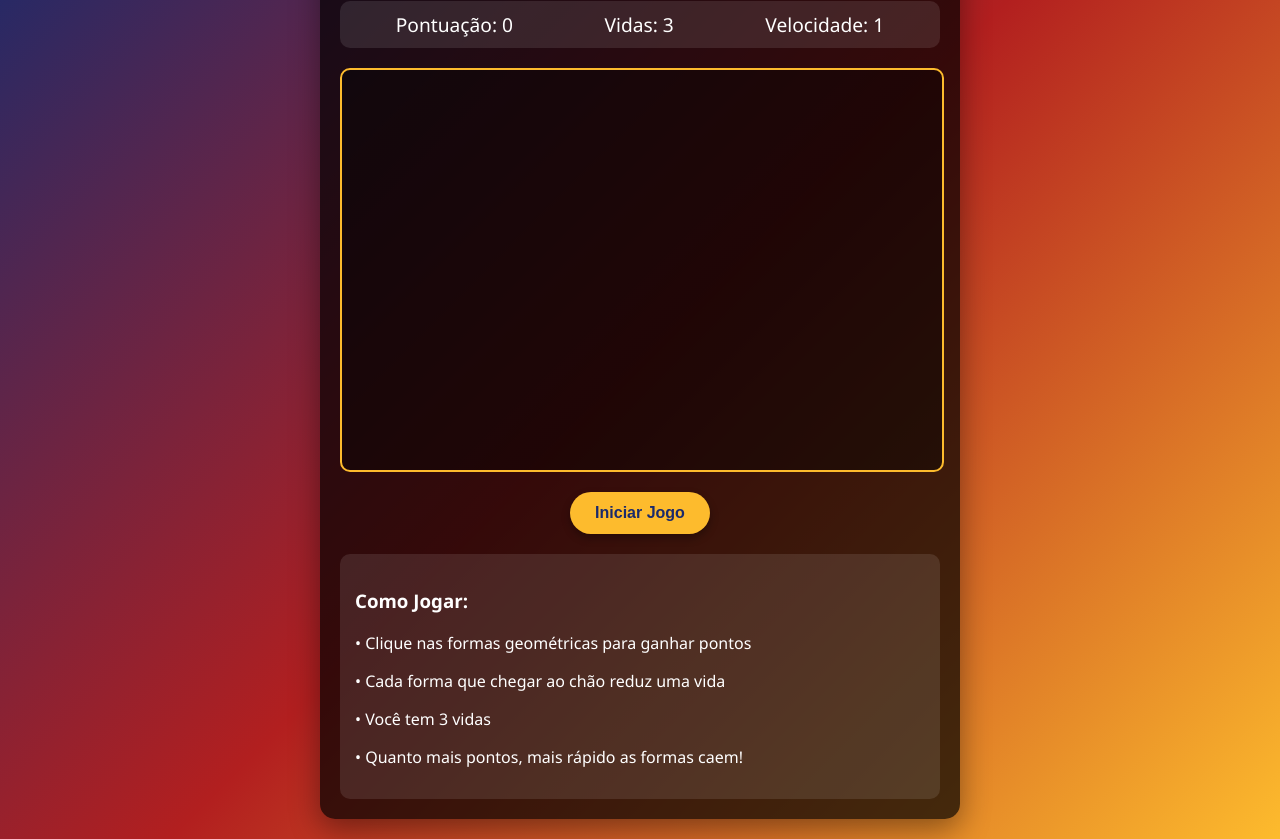
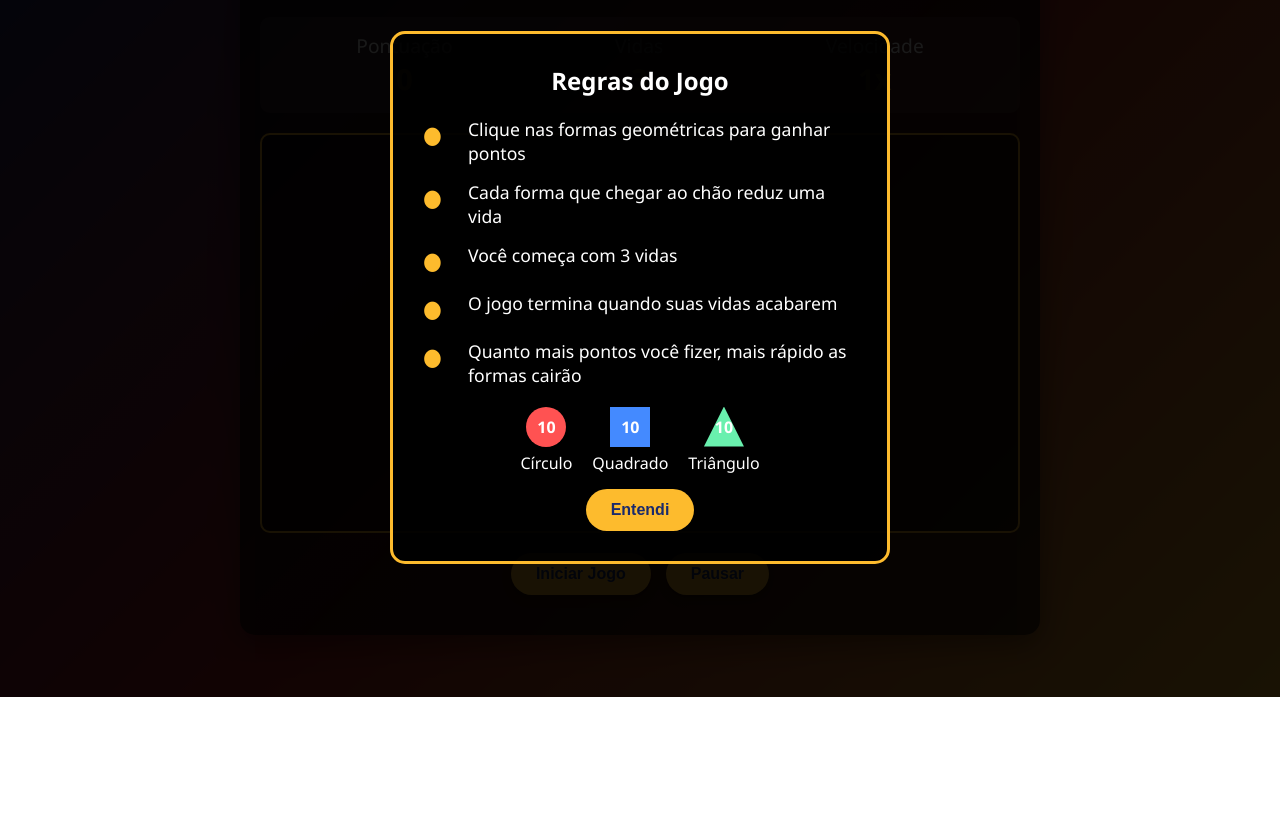
Before and after one commit to HenriqueRDCruz/fruit-ninja-da-shopee, a plain HTML site: page index.html in a window 1280 px wide. Shown: the part 103-942 px from the top of the page. After the commit the page ends 800 px from the top, so only its background shows below. Drawn offline with Linux system fonts and the light colour scheme.

Commit message:
Version 1.1

```diff
--- a/css/styles.css
+++ b/css/styles.css
@@ -1,3 +1,9 @@
+* {
+    margin: 0;
+    padding: 0;
+    box-sizing: border-box;
+}
+
 body {
     font-family: 'Segoe UI', Tahoma, Geneva, Verdana, sans-serif;
     background: linear-gradient(135deg, #1a2a6c, #b21f1f, #fdbb2d);
@@ -8,6 +14,7 @@ body {
     align-items: center;
     min-height: 100vh;
     color: white;
+    overflow-x: hidden;
 }
 
 .container {
@@ -16,14 +23,24 @@ body {
     padding: 20px;
     box-shadow: 0 10px 30px rgba(0, 0, 0, 0.4);
     text-align: center;
-    max-width: 600px;
+    max-width: 800px;
     width: 90%;
+}
+
+header {
+    display: flex;
+    justify-content: space-between;
+    align-items: center;
+    margin-bottom: 20px;
+    padding-bottom: 10px;
+    border-bottom: 2px solid #fdbb2d;
 }
 
 h1 {
     margin-top: 0;
     text-shadow: 2px 2px 4px rgba(0, 0, 0, 0.5);
     color: #fdbb2d;
+    font-size: 2.2rem;
 }
 
 .game-info {
@@ -32,8 +49,20 @@ h1 {
     margin-bottom: 20px;
     font-size: 1.2rem;
     background-color: rgba(255, 255, 255, 0.1);
-    padding: 10px;
+    padding: 15px;
     border-radius: 10px;
+}
+
+.info-item {
+    display: flex;
+    flex-direction: column;
+    align-items: center;
+}
+
+.info-value {
+    font-size: 1.8rem;
+    font-weight: bold;
+    color: #fdbb2d;
 }
 
 #game-container {
@@ -51,6 +80,11 @@ h1 {
     position: absolute;
     cursor: pointer;
     transition: transform 0.1s;
+    display: flex;
+    justify-content: center;
+    align-items: center;
+    font-weight: bold;
+    color: rgba(0, 0, 0, 0.7);
 }
 
 .shape:hover {
@@ -62,15 +96,14 @@ h1 {
 }
 
 .triangle {
-    width: 0;
-    height: 0;
-    background-color: transparent !important;
-    border-left: 25px solid transparent;
-    border-right: 25px solid transparent;
+    clip-path: polygon(50% 0%, 0% 100%, 100% 100%);
 }
 
 .controls {
     margin: 20px 0;
+    display: flex;
+    justify-content: center;
+    gap: 15px;
 }
 
 button {
@@ -110,7 +143,7 @@ button:active {
     left: 0;
     width: 100%;
     height: 100%;
-    background-color: rgba(0, 0, 0, 0.8);
+    background-color: rgba(0, 0, 0, 0.9);
     display: flex;
     flex-direction: column;
     justify-content: center;
@@ -118,3 +151,93 @@ button:active {
     z-index: 100;
     display: none;
 }
+
+.rules-modal {
+    position: fixed;
+    top: 0;
+    left: 0;
+    width: 100%;
+    height: 100%;
+    background-color: rgba(0, 0, 0, 0.9);
+    display: flex;
+    justify-content: center;
+    align-items: center;
+    z-index: 1000;
+}
+
+.rules-content {
+    background-color: rgba(0, 0, 0, 0.9);
+    border: 3px solid #fdbb2d;
+    border-radius: 15px;
+    padding: 30px;
+    max-width: 500px;
+    width: 90%;
+    text-align: center;
+}
+
+.rules-list {
+    text-align: left;
+    margin: 20px 0;
+}
+
+.rule-item {
+    display: flex;
+    margin-bottom: 15px;
+    align-items: flex-start;
+}
+
+.rule-icon {
+    font-size: 24px;
+    margin-right: 15px;
+    min-width: 30px;
+    color: #fdbb2d;
+}
+
+.rule-text {
+    flex: 1;
+    text-align: left;
+    font-size: 1.1rem;
+}
+
+.heart {
+    color: #ff5252;
+    margin: 0 2px;
+}
+
+.shape-preview {
+    display: flex;
+    justify-content: center;
+    gap: 20px;
+    margin: 15px 0;
+}
+
+.preview-item {
+    display: flex;
+    flex-direction: column;
+    align-items: center;
+}
+
+.preview-shape {
+    width: 40px;
+    height: 40px;
+    margin-bottom: 5px;
+    display: flex;
+    justify-content: center;
+    align-items: center;
+    font-weight: bold;
+}
+
+@media (max-width: 600px) {
+    h1 {
+        font-size: 1.8rem;
+    }
+
+    .game-info {
+        flex-direction: column;
+        gap: 10px;
+    }
+
+    .controls {
+        flex-direction: column;
+    }
+}
--- a/index.html
+++ b/index.html
@@ -10,12 +10,24 @@
 
 <body>
     <div class="container">
-        <h1>Jogo de Formas Geométricas</h1>
+        <header>
+            <h1>Formas Geométricas</h1>
+            <button id="rules-button">Regras</button>
+        </header>
 
         <div class="game-info">
-            <div>Pontuação: <span id="score">0</span></div>
-            <div>Vidas: <span id="lives">3</span></div>
-            <div>Velocidade: <span id="speed">1</span></div>
+            <div class="info-item">
+                <div>Pontuação</div>
+                <div class="info-value" id="score">0</div>
+            </div>
+            <div class="info-item">
+                <div>Vidas</div>
+                <div class="info-value" id="lives">3</div>
+            </div>
+            <div class="info-item">
+                <div>Velocidade</div>
+                <div class="info-value" id="speed">1x</div>
+            </div>
         </div>
 
         <div id="game-container">
@@ -28,14 +40,58 @@
 
         <div class="controls">
             <button id="start-button">Iniciar Jogo</button>
+            <button id="pause-button" disabled>Pausar</button>
         </div>
 
-        <div class="instructions">
-            <h3>Como Jogar:</h3>
-            <p>• Clique nas formas geométricas para ganhar pontos</p>
-            <p>• Cada forma que chegar ao chão reduz uma vida</p>
-            <p>• Você tem 3 vidas</p>
-            <p>• Quanto mais pontos, mais rápido as formas caem!</p>
+    </div>
+
+    <div class="rules-modal" id="rules-modal">
+        <div class="rules-content">
+            <h2>Regras do Jogo</h2>
+
+            <div class="rules-list">
+                <div class="rule-item">
+                    <div class="rule-icon">●</div>
+                    <div class="rule-text">Clique nas formas geométricas para ganhar pontos</div>
+                </div>
+
+                <div class="rule-item">
+                    <div class="rule-icon">●</div>
+                    <div class="rule-text">Cada forma que chegar ao chão reduz uma vida</div>
+                </div>
+
+                <div class="rule-item">
+                    <div class="rule-icon">●</div>
+                    <div class="rule-text">Você começa com 3 vidas</div>
+                </div>
+
+                <div class="rule-item">
+                    <div class="rule-icon">●</div>
+                    <div class="rule-text">O jogo termina quando suas vidas acabarem</div>
+                </div>
+
+                <div class="rule-item">
+                    <div class="rule-icon">●</div>
+                    <div class="rule-text">Quanto mais pontos você fizer, mais rápido as formas cairão</div>
+                </div>
+            </div>
+
+            <div class="shape-preview">
+                <div class="preview-item">
+                    <div class="preview-shape circle" style="background-color: #FF5252;">10</div>
+                    <div>Círculo</div>
+                </div>
+                <div class="preview-item">
+                    <div class="preview-shape" style="background-color: #448AFF;">10</div>
+                    <div>Quadrado</div>
+                </div>
+                <div class="preview-item">
+                    <div class="preview-shape triangle" style="background-color: #69F0AE;">10</div>
+                    <div>Triângulo</div>
+                </div>
+            </div>
+
+            <button id="close-rules">Entendi</button>
         </div>
     </div>
 
--- a/js/main.js
+++ b/js/main.js
@@ -5,9 +5,13 @@ document.addEventListener('DOMContentLoaded', function () {
     const livesElement = document.getElementById('lives');
     const speedElement = document.getElementById('speed');
     const startButton = document.getElementById('start-button');
+    const pauseButton = document.getElementById('pause-button');
     const gameOverScreen = document.getElementById('game-over');
     const finalScoreElement = document.getElementById('final-score');
     const restartButton = document.getElementById('restart-button');
+    const rulesButton = document.getElementById('rules-button');
+    const rulesModal = document.getElementById('rules-modal');
+    const closeRulesButton = document.getElementById('close-rules');
 
     // Variáveis do jogo
     let score = 0;
@@ -16,6 +20,7 @@ document.addEventListener('DOMContentLoaded', function () {
     let gameInterval;
     let shapeInterval;
     let isGameRunning = false;
+    let isPaused = false;
     let shapes = [];
 
     // Cores para as formas
@@ -24,6 +29,9 @@ document.addEventListener('DOMContentLoaded', function () {
     // Iniciar o jogo
     startButton.addEventListener('click', startGame);
     restartButton.addEventListener('click', startGame);
+    pauseButton.addEventListener('click', togglePause);
+    rulesButton.addEventListener('click', showRules);
+    closeRulesButton.addEventListener('click', hideRules);
 
     function startGame() {
         // Reiniciar variáveis
@@ -31,12 +39,15 @@ document.addEventListener('DOMContentLoaded', function () {
         lives = 3;
         speed = 1;
         shapes = [];
+        isPaused = false;
 
         // Atualizar UI
         scoreElement.textContent = score;
         livesElement.textContent = lives;
-        speedElement.textContent = speed;
+        speedElement.textContent = speed + 'x';
         gameOverScreen.style.display = 'none';
+        pauseButton.textContent = 'Pausar';
+        pauseButton.disabled = false;
 
         // Limpar o container do jogo
         gameContainer.innerHTML = '';
@@ -47,14 +58,16 @@ document.addEventListener('DOMContentLoaded', function () {
         startButton.disabled = true;
 
         // Gerar formas em intervalos
+        clearInterval(shapeInterval);
         shapeInterval = setInterval(createShape, 1000);
 
         // Loop principal do jogo
+        clearInterval(gameInterval);
         gameInterval = setInterval(updateGame, 16);
     }
 
     function createShape() {
-        if (!isGameRunning) return;
+        if (!isGameRunning || isPaused) return;
 
         // Criar uma nova forma
         const shape = document.createElement('div');
@@ -76,9 +89,10 @@ document.addEventListener('DOMContentLoaded', function () {
             shape.classList.add('circle');
         } else if (randomType === 'triangle') {
             shape.classList.add('triangle');
-            shape.style.borderBottom = size + 'px solid ' + color;
-            shape.style.backgroundColor = 'transparent';
         }
+
+        // Adicionar valor de pontos
+        shape.innerHTML = '10';
 
         // Posição horizontal aleatória
         const maxLeft = gameContainer.offsetWidth - size;
@@ -90,10 +104,16 @@ document.addEventListener('DOMContentLoaded', function () {
 
         // Adicionar evento de clique
         shape.addEventListener('click', () => {
-            if (!isGameRunning) return;
+            if (!isGameRunning || isPaused) return;
 
-            // Remover forma
-            shape.remove();
+            // Efeito visual ao clicar
+            shape.style.transform = 'scale(1.2)';
+            shape.style.opacity = '0.5';
+
+            // Remover forma após breve delay
+            setTimeout(() => {
+                shape.remove();
+            }, 200);
 
             // Aumentar pontuação
             score += 10;
@@ -102,7 +122,7 @@ document.addEventListener('DOMContentLoaded', function () {
             // Aumentar velocidade a cada 50 pontos
             if (score % 50 === 0) {
                 speed += 0.2;
-                speedElement.textContent = speed.toFixed(1);
+                speedElement.textContent = speed.toFixed(1) + 'x';
             }
         });
 
@@ -115,7 +135,7 @@ document.addEventListener('DOMContentLoaded', function () {
     }
 
     function updateGame() {
-        if (!isGameRunning) return;
+        if (!isGameRunning || isPaused) return;
 
         // Mover todas as formas
         for (let i = 0; i < shapes.length; i++) {
@@ -154,6 +174,11 @@ document.addEventListener('DOMContentLoaded', function () {
         });
     }
 
+    function togglePause() {
+        isPaused = !isPaused;
+        pauseButton.textContent = isPaused ? 'Continuar' : 'Pausar';
+    }
+
     function endGame() {
         isGameRunning = false;
         clearInterval(gameInterval);
@@ -163,5 +188,17 @@ document.addEventListener('DOMContentLoaded', function () {
         finalScoreElement.textContent = score;
         gameOverScreen.style.display = 'flex';
         startButton.disabled = false;
+        pauseButton.disabled = true;
     }
+
+    function showRules() {
+        rulesModal.style.display = 'flex';
+    }
+
+    function hideRules() {
+        rulesModal.style.display = 'none';
+    }
+
+    // Mostrar regras no início
+    showRules();
 });
```
